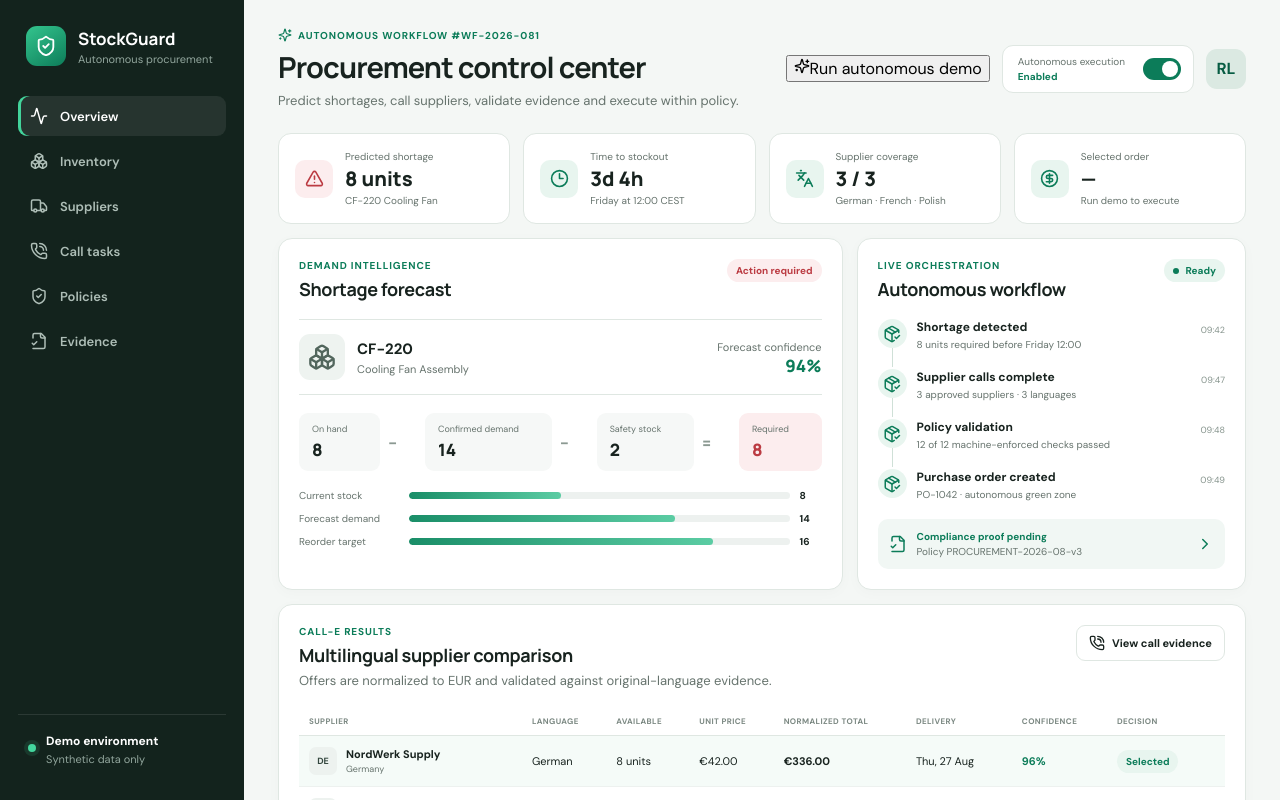
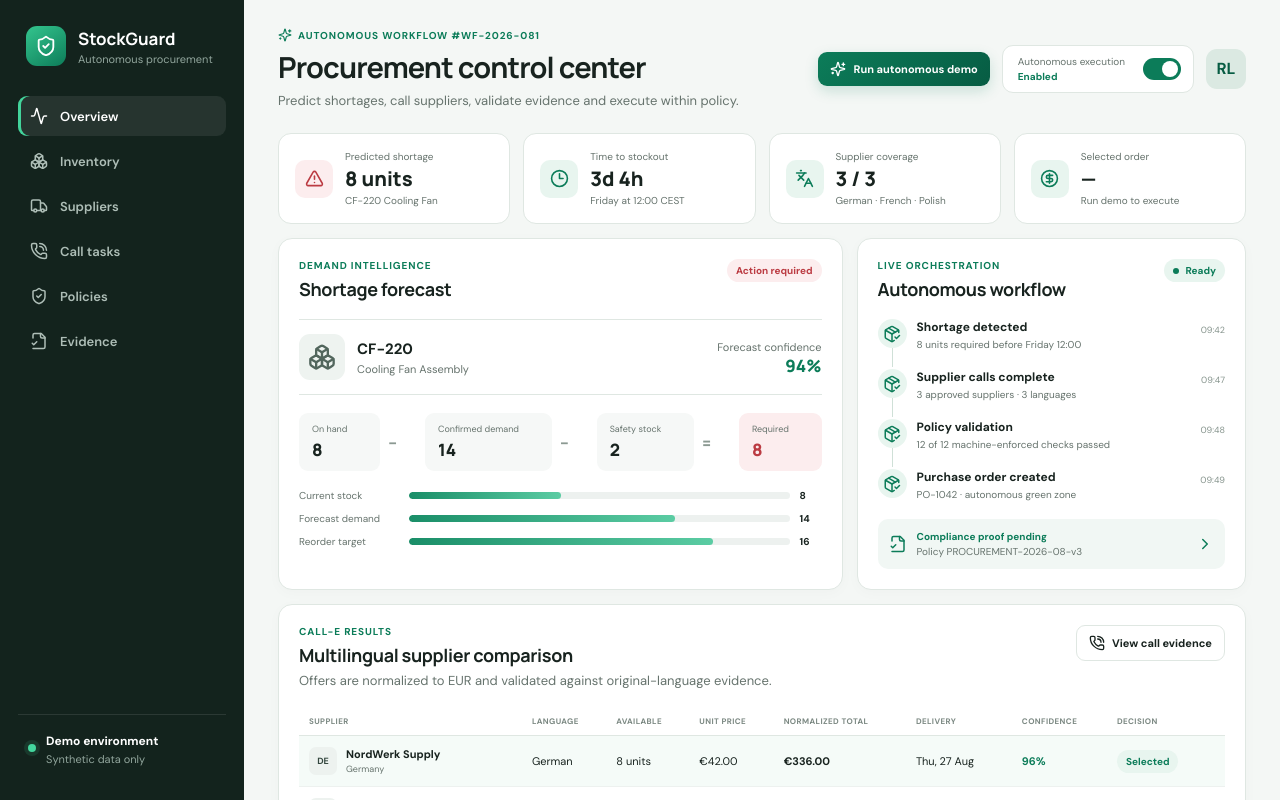
Before and after one commit to robert-lukowski/stockguard-autonomous-procurement, a React (Vite) app: page / in a window 1280 px wide. Shown: the top 800 px of the page. Built offline with nearby package versions, Linux system fonts and the light colour scheme.

Commit message:
style(ui): add autonomous demo controls

```diff
--- a/src/styles.css
+++ b/src/styles.css
@@ -147,11 +147,18 @@ p { color: var(--muted); margin: 5px 0 0; font-size: 13px; }
 .proof-link span { color: var(--muted); margin-top: 2px; }
 
 .offers-panel { margin-bottom: 14px; padding-bottom: 8px; }
-.secondary-button, .primary-button {
+.secondary-button, .primary-button, .demo-run-button {
   display: flex; align-items: center; justify-content: center; gap: 7px;
   border-radius: 9px; padding: 9px 12px; font-size: 11px; font-weight: 700; cursor: pointer;
 }
 .secondary-button { background: white; color: var(--ink); border: 1px solid var(--line); }
+.demo-run-button {
+  color: white;
+  background: linear-gradient(135deg, #0c7c59, #075c43);
+  border: 0;
+  box-shadow: 0 5px 14px rgba(12, 124, 89, .18);
+}
+.demo-run-button:disabled { cursor: wait; opacity: .65; }
 .primary-button { width: 100%; color: white; background: var(--green); border: 0; margin-top: 16px; }
 .table-wrap { overflow-x: auto; }
 table { width: 100%; border-collapse: collapse; font-size: 11px; }
```
